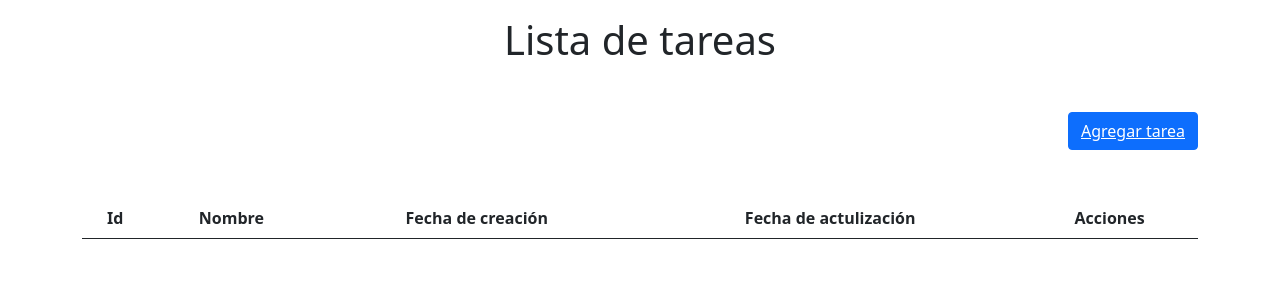
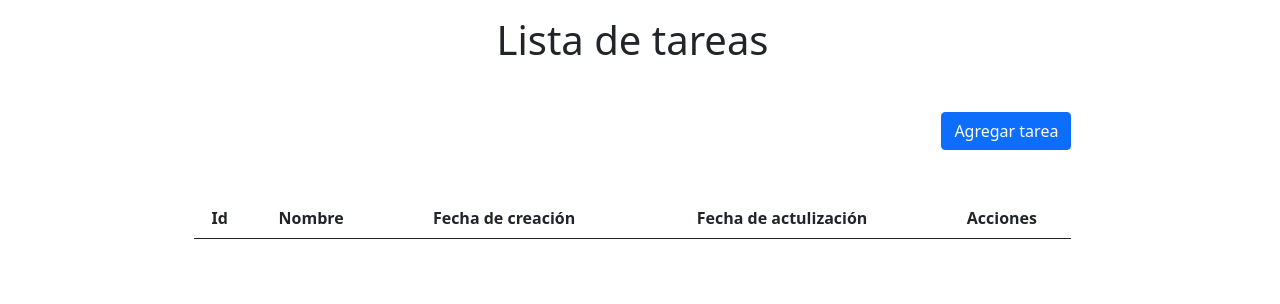
Before and after one commit to GeraCV/tasks, a PHP site: template views/index.php in a window 1280 px wide. Shown: the top 304 px of the page. Run offline with PHP 8.4, Linux system fonts and the light colour scheme; the template is opened without the code that fills it, so the values that code supplies are empty; some libraries are stand-ins or nearby versions.

Commit message:
Add styles to page elements

```diff
--- a/assets/css/styles.css
+++ b/assets/css/styles.css
@@ -0,0 +1,45 @@
+a {
+    text-decoration: none;
+}
+
+.container-edit-task-form, .container-add-task-form {
+    box-shadow: rgba(0, 0, 0, 0.24) 0px 3px 8px;
+    padding: 30px;
+    border-radius: 20px;
+    margin-top: 100px;
+    margin-left: auto;
+    margin-right: auto;
+}
+
+.wrapper-task-list {
+    padding: 0 15px 50px 0;
+    margin-left: auto;
+    margin-right: auto;
+}
+
+
+.container-task-table {
+    overflow-x: auto;
+    overflow-y: hidden;
+    max-width: 100%;
+}
+
+.btn-outline-primary a:hover {
+    color: #ffffff;
+}
+
+@media (width >= 768px) {
+    .container-edit-task-form, .container-add-task-form, .wrapper-task-list {
+        width: 80%;
+    }
+}
+
+@media (width >= 992px) {
+    .container-edit-task-form, .container-add-task-form {
+        width: 50%;
+    }
+
+    .cwrapper-task-list {
+        width: 70%;
+    }
+}
--- a/views/add.php
+++ b/views/add.php
@@ -1,6 +1,6 @@
 <div class="container text-center">
     <div class="main-wrapper">
-        <div class="container-add-task-form p-5 text-start">
+        <div class="container-add-task-form text-start">
             <div class="title-form text-center">
                 <h2 class="my-3"> Añadir tarea </h2>
             </div>
--- a/views/edit.php
+++ b/views/edit.php
@@ -1,6 +1,6 @@
 <div class="container text-center">
     <div class="main-wrapper">
-        <div class="container-edit-task-form p-5 text-start">
+        <div class="container-edit-task-form text-start">
             <div class="title-form text-center">
                 <h2 class="my-3"> Editar tarea </h2>
             </div>
--- a/views/index.php
+++ b/views/index.php
@@ -1,5 +1,5 @@
 <div class="container text-center">
-    <div class="main-wrapper">
+    <div class="main-wrapper wrapper-task-list">
         <h1 class="my-3"> Lista de tareas </h1>
         <div class="text-end my-5">
             <button type="button" class="btn btn-primary">
```
